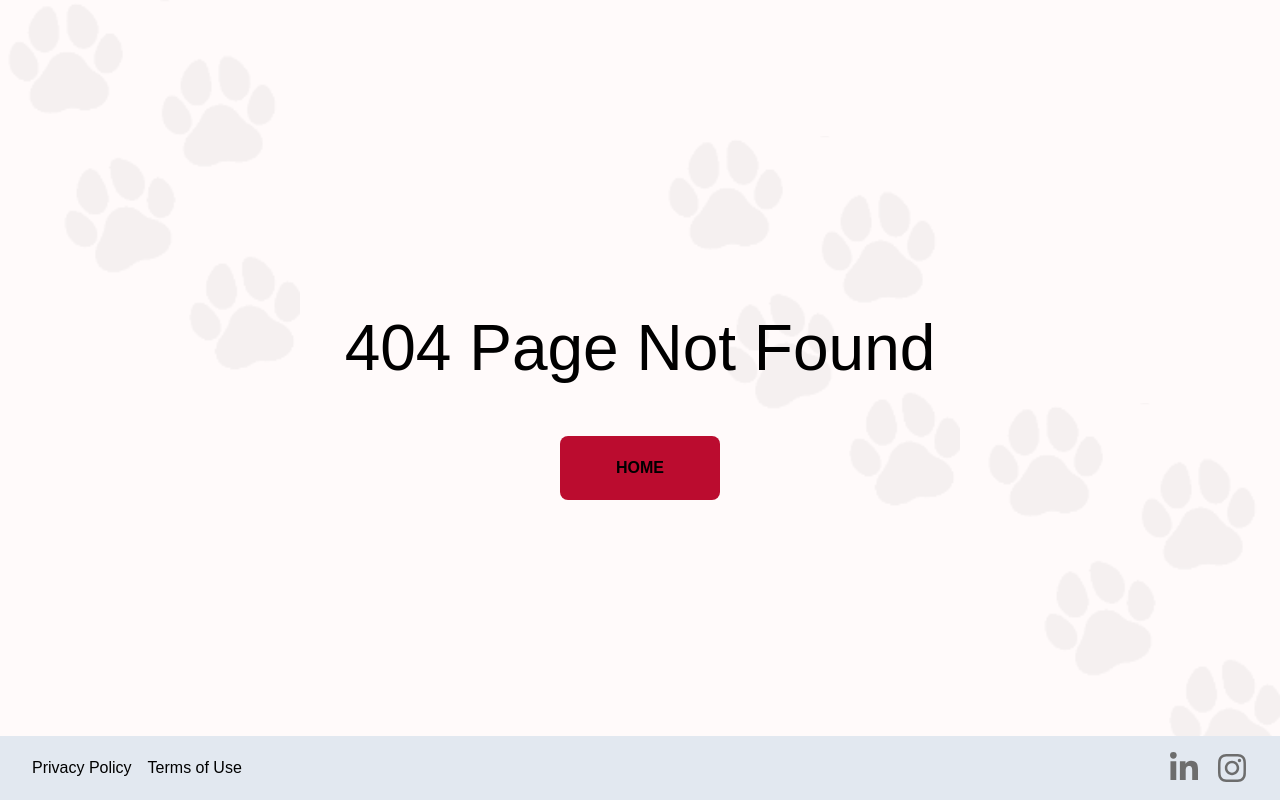
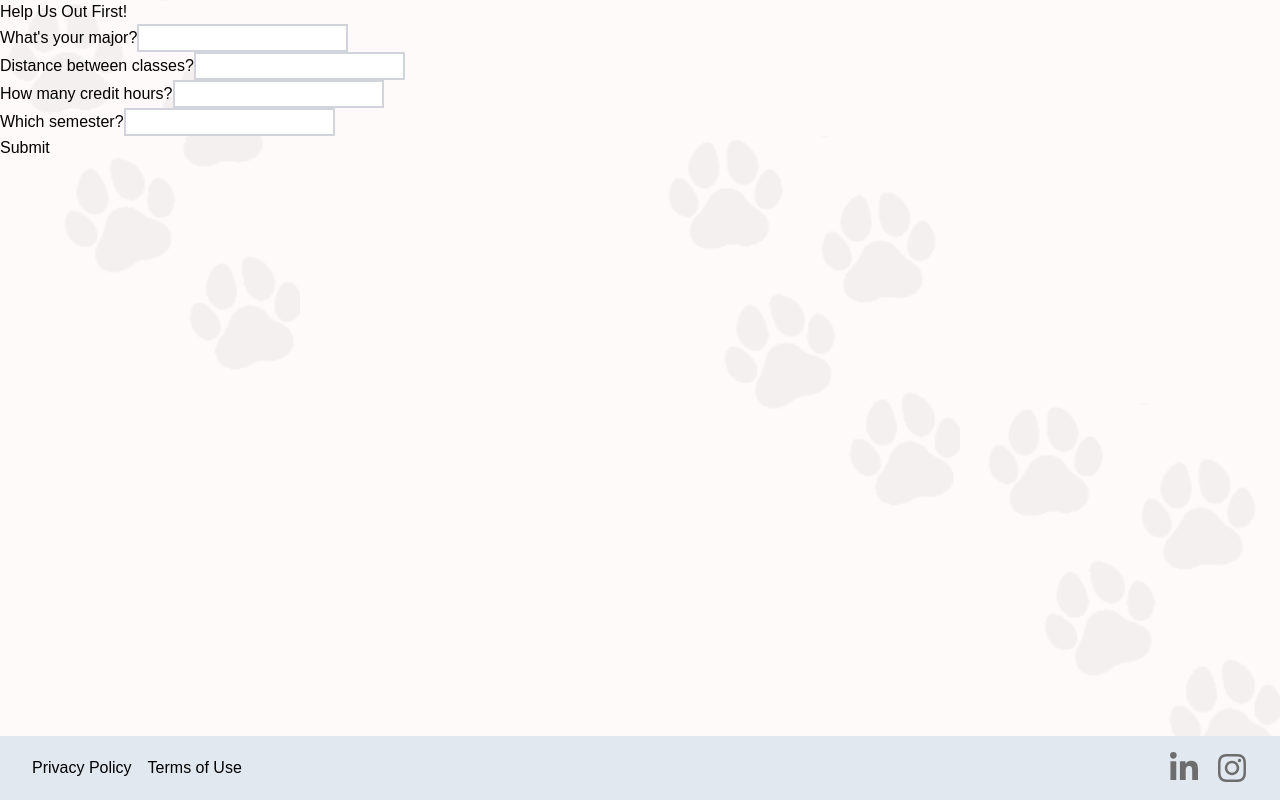
Before and after one commit to DevDogs-UGA/Optimal-Schedule-Builder, a Next.js app in the folder frontend/: page /survey in a window 1280 px wide. Before the commit this address had no page. Built offline with nearby package versions, Linux system fonts and the light colour scheme.

Commit message:
Create questionnaire page functionality

```diff
--- /dev/null
+++ b/frontend/src/app/survey/page.tsx
@@ -0,0 +1,95 @@
+"use client";
+import useForm from "../hooks/useForm";
+import { z } from "zod";
+
+//TODO: Style the questionnaire page
+//TODO: Clarify the specification/typing of form inputs
+//TODO: Create/add dropdown functionality to input fields
+
+//Schema created using zod to test validation in the form
+const schema = z.object({
+  major: z.string().min(1, { message: "Major is required" }),
+  distance: z.number().positive({ message: "Distance must be positive" }),
+  creditHours: z
+    .number()
+    .int()
+    .positive({ message: "Credit Hours must be a positive integer" }),
+  semester: z.string().min(1, { message: "Semester is required" }),
+});
+
+export default function QuestionnarePage() {
+  //This uses a custom useForm hook to create the form
+  const { values, handleChange, resetForm } = useForm({
+    major: "",
+    distance: "",
+    creditHours: "",
+    semester: "",
+  });
+
+  // The handleSubmit function will validate the form values and conver the data into JSON
+  const handleSubmit = (e: React.FormEvent<HTMLFormElement>) => {
+    e.preventDefault();
+    //The try catch will catch any validation errors using the Zod schema
+    try {
+      schema.parse(values);
+      const surveyData = JSON.stringify(values);
+      console.log(surveyData);
+      resetForm();
+    } catch (err) {
+      if (err instanceof z.ZodError) {
+        err.errors.forEach((error) => {
+          console.error(error.message);
+        });
+      }
+    }
+  };
+
+  return (
+    <div>
+      <h1>Help Us Out First!</h1>
+      <form onSubmit={handleSubmit}>
+        <div>
+          <label>{"What's your major?"}</label>
+          <input
+            type="text"
+            name="major"
+            value={values.major}
+            onChange={handleChange}
+            className="border-2 border-gray-300"
+          />
+        </div>
+        <div>
+          <label>{"Distance between classes?"}</label>
+          <input
+            type="number"
+            name="distance"
+            value={values.distance}
+            onChange={handleChange}
+            className="border-2 border-gray-300"
+          />
+        </div>
+        <div>
+          <label>{"How many credit hours?"}</label>
+          <input
+            type="number"
+            name="creditHours"
+            value={values.creditHours}
+            onChange={handleChange}
+            className="border-2 border-gray-300"
+          />
+        </div>
+        <div>
+          <label>{"Which semester?"}</label>
+          <input
+            type="text"
+            name="semester"
+            value={values.semester}
+            onChange={handleChange}
+            className="border-2 border-gray-300"
+          />
+        </div>
+        <button type="submit">Submit</button>
+      </form>
+    </div>
+  );
+}
```
